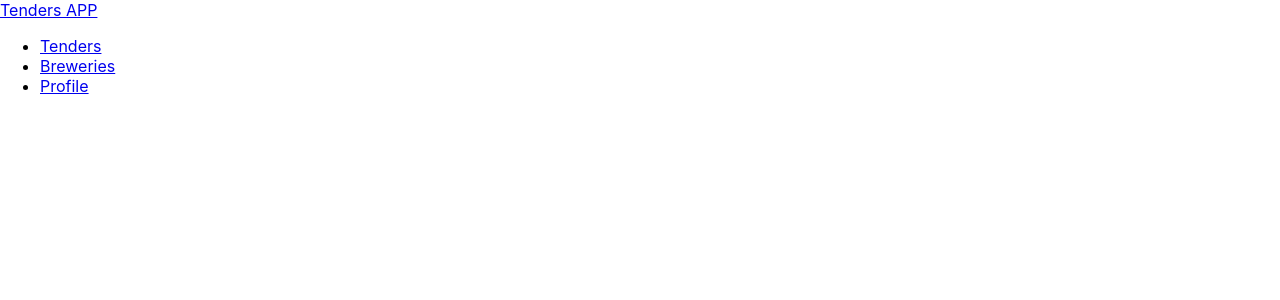
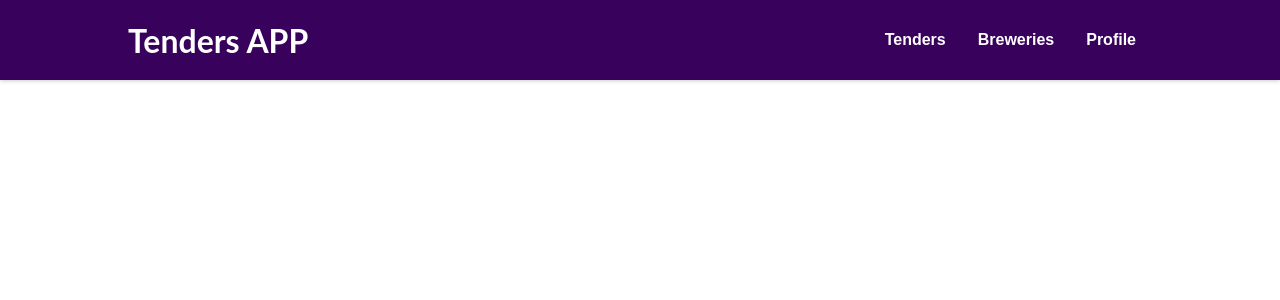
Before and after one commit to JankesMateusz/tendersApp-front, a React (Create React App) app: page / in a window 1280 px wide. Shown: the top 300 px of the page. Built offline with nearby package versions, Linux system fonts and the light colour scheme.

Commit message:
temporary css for header

```diff
--- a/src/Layout/Navigation.jsx
+++ b/src/Layout/Navigation.jsx
@@ -1,12 +1,12 @@
 import { Link } from "react-router-dom";
 import { NavLink } from "react-router-dom";
-//import classes from "./Navigation.module.css";
+import classes from "./Navigation.module.css";
 
 const Navigation = () => {
   return (
-    <header >
+    <header className={classes.header}>
         <Link to="/">
-          <div >Tenders APP</div>
+          <div className={classes.logo}>Tenders APP</div>
         </Link>
       <nav>
         <ul>
@@ -26,6 +26,3 @@ const Navigation = () => {
 };
 
 export default Navigation;
-
-//className={classes.header}
-//className={classes.logo}
--- /dev/null
+++ b/src/Layout/Navigation.module.css
@@ -0,0 +1,55 @@
+.header {
+    width: 100%;
+    height: 5rem;
+    background-color: #38015c;
+    box-shadow: 0 1px 4px rgba(0, 0, 0, 0.2);
+    display: flex;
+    justify-content: space-between;
+    align-items: center;
+    padding: 0 10%;
+  }
+
+  .logo {
+    font-family: 'Lato', sans-serif;
+    font-size: 2rem;
+    color: white;
+    margin: 0;
+  }
+
+  .header ul {
+    list-style: none;
+    margin: 0;
+    padding: 0;
+    display: flex;
+    align-items: baseline;
+  }
+
+  .header li {
+    margin: 0 1rem;
+  }
+
+  .header a {
+    text-decoration: none;
+    color: white;
+    font-weight: bold;
+  }
+
+  .header button {
+    font: inherit;
+    background-color: transparent;
+    border: 1px solid white;
+    color: white;
+    font-weight: bold;
+    padding: 0.5rem 1.5rem;
+    border-radius: 6px;
+    cursor: pointer;
+  }
+
+  .header a:hover {
+    color: #c291e2;
+  }
+
+  .header button:hover {
+    background-color: #c291e2;
+    color: #38015c;
+  }
--- a/src/index.css
+++ b/src/index.css
@@ -1,8 +1,16 @@
+* {
+  box-sizing: border-box;
+}
+
+html {
+  font-family: sans-serif;
+  background: #fff;
+}
+
 body {
   margin: 0;
-  font-family: -apple-system, BlinkMacSystemFont, 'Segoe UI', 'Roboto', 'Oxygen',
-    'Ubuntu', 'Cantarell', 'Fira Sans', 'Droid Sans', 'Helvetica Neue',
-    sans-serif;
-  -webkit-font-smoothing: antialiased;
-  -moz-osx-font-smoothing: grayscale;
 }
+
+main {
+  margin-top: 6rem;
+}
```
